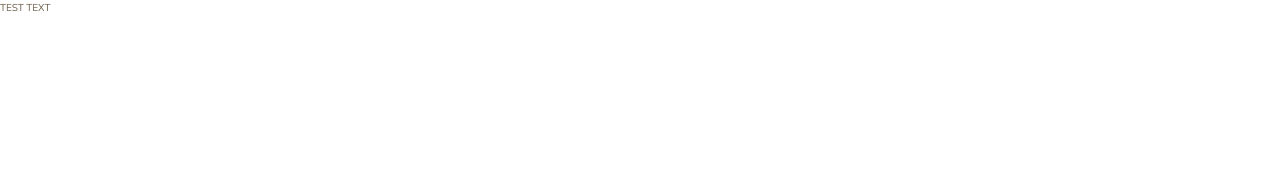
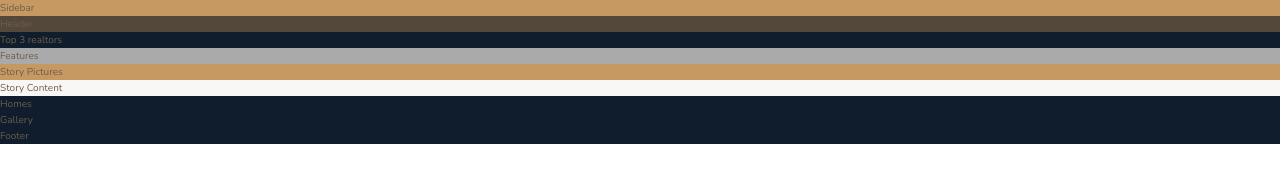
Before and after one commit to johsire/homer-advanced-css-grid, a website: page index.html in a window 1280 px wide. Drawn offline with nearby package versions, Linux system fonts and the light colour scheme; files that its build step writes are made by us from their sources.

Commit message:
Overall Layout- Pt.1 Initial

```diff
--- a/index.html
+++ b/index.html
@@ -15,6 +15,41 @@
     </head>
 
     <body class="container">
-        TEST TEXT
+        <div class="sidebar">
+            Sidebar
+        </div>
+
+        <header class="header">
+            Header
+        </header>
+
+        <div class="realtors">
+            Top 3 realtors
+        </div>
+
+        <section class="features">
+            Features
+        </section>
+
+        <div class="story__pictures">
+            Story Pictures
+        </div>
+
+        <div class="story__content">
+            Story Content
+        </div>
+
+        <section class="homes">
+            Homes
+        </section>
+
+        <section class="homes">
+            Gallery
+        </section>
+
+        <footer class="footer">
+            Footer
+        </footer>
+
     </body>
 </html>
--- a/sass/_features.scss
+++ b/sass/_features.scss
@@ -0,0 +1,4 @@
+
+.features {
+  background-color: $color-grey-light-2;
+}
--- a/sass/_footer.scss
+++ b/sass/_footer.scss
@@ -0,0 +1,4 @@
+
+.footer {
+  background-color: $color-secondary;
+}
--- a/sass/_gallery.scss
+++ b/sass/_gallery.scss
@@ -0,0 +1,4 @@
+
+.gallery {
+  background-color: $color-grey-dark-1;
+}
--- a/sass/_header.scss
+++ b/sass/_header.scss
@@ -0,0 +1,4 @@
+
+.header {
+  background-color: $color-grey-dark-1;
+}
--- a/sass/_homes.scss
+++ b/sass/_homes.scss
@@ -0,0 +1,4 @@
+
+.homes {
+  background-color: $color-secondary;
+}
--- a/sass/_realtors.scss
+++ b/sass/_realtors.scss
@@ -0,0 +1,4 @@
+
+.realtors {
+  background-color: $color-secondary;
+}
--- a/sass/_sidebar.scss
+++ b/sass/_sidebar.scss
@@ -0,0 +1,4 @@
+
+.sidebar {
+  background-color: $color-primary;
+}
--- a/sass/_story.scss
+++ b/sass/_story.scss
@@ -0,0 +1,11 @@
+
+.story {
+
+  &__pictures {
+  background-color: $color-primary;
+  }
+
+  &__content {
+  background-color: $color-grey-light-1;
+  }
+}
```
Also changed, not shown: css/style.css (added).
